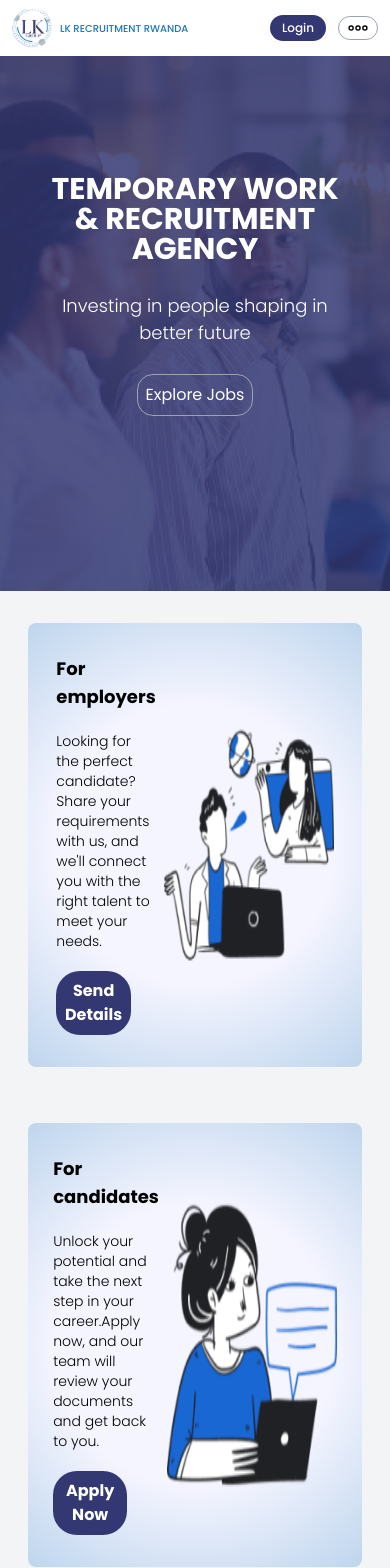
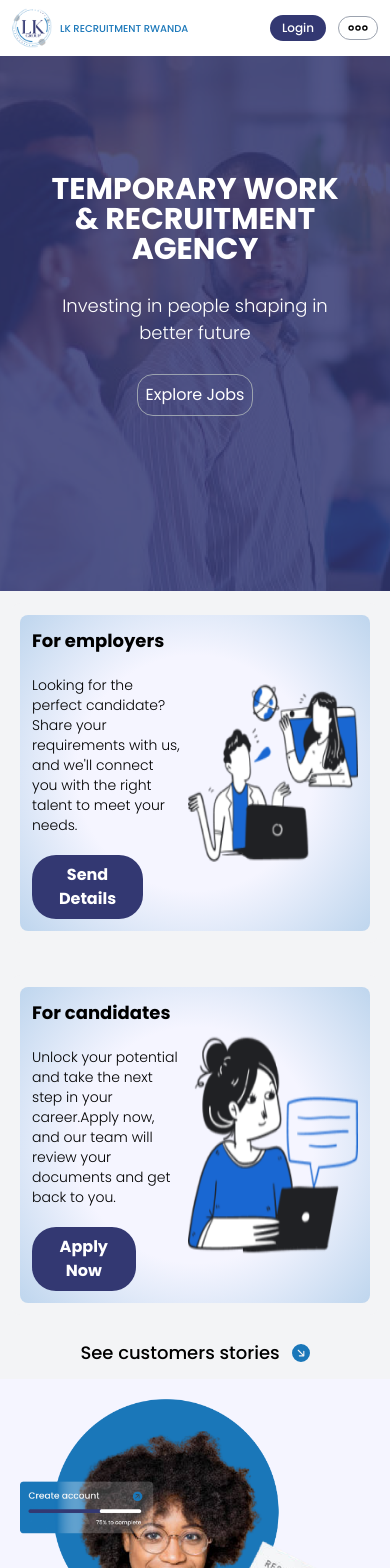
Before and after one commit to mariegrace31/recruitment_frontend, a Next.js app: page / in a window 390 px wide. Shown: the top 1568 px of the page. Built offline with nearby package versions, Linux system fonts and the light colour scheme.

Commit message:
Update cards

```diff
--- a/app/page.jsx
+++ b/app/page.jsx
@@ -91,14 +91,14 @@ export default function Home() {
      </div>
 
 
-     <div className="grid grid-cols-1 lg:grid-cols-2 bg-gray-100 lg:bg-white p-5 lg:p-20 gap-8 lg:gap-32 mt-0 lg:mt-16 ">
+     <div className="grid grid-cols-1 lg:grid-cols-2 bg-gray-100 lg:bg-white p-3 lg:p-20 gap-8 lg:gap-32 mt-0 lg:mt-16 ">
         <motion.div className="p-2 lg:p-4 bg-gray-100 py-3 lg:py-5 rounded-lg"
          initial={{ opacity: 0, y: 80 }}
          whileInView={{ opacity: 1, y: 0 }}
          transition={{ duration: 2 }}
          viewport={{ once: false }}
         >
-          <div className="flex bg-gradient-center justify-center p-8 rounded-lg ">
+          <div className="flex bg-gradient-center justify-center p-3 lg:p-8 rounded-lg ">
             <div className="flex flex-col gap-5 w-[100%] lg:w-[60%]">
               <h1 className="font-bold text-lg lg:text-xl">For employers</h1>
               <p className="text-sm lg:text-lg font-light">Looking for the perfect candidate? Share your requirements with us, and we'll connect you with the right talent to meet your needs.</p>
@@ -114,7 +114,7 @@ export default function Home() {
       transition={{ duration: 2 }}
       viewport={{ once: false }}
         >
-          <div className="flex bg-gradient-center justify-center p-8 rounded-lg ">
+          <div className="flex bg-gradient-center justify-center p-3 lg:p-8 rounded-lg ">
             <div className="flex flex-col gap-5  w-[100%] lg:w-[60%]">
               <h1 className="font-bold text-lg lg:text-xl">For candidates</h1>
               <p className="text-sm lg:text-lg font-light">Unlock your potential and take the next step in your career.Apply now, and our team will review your documents and get back to you.</p>
```
